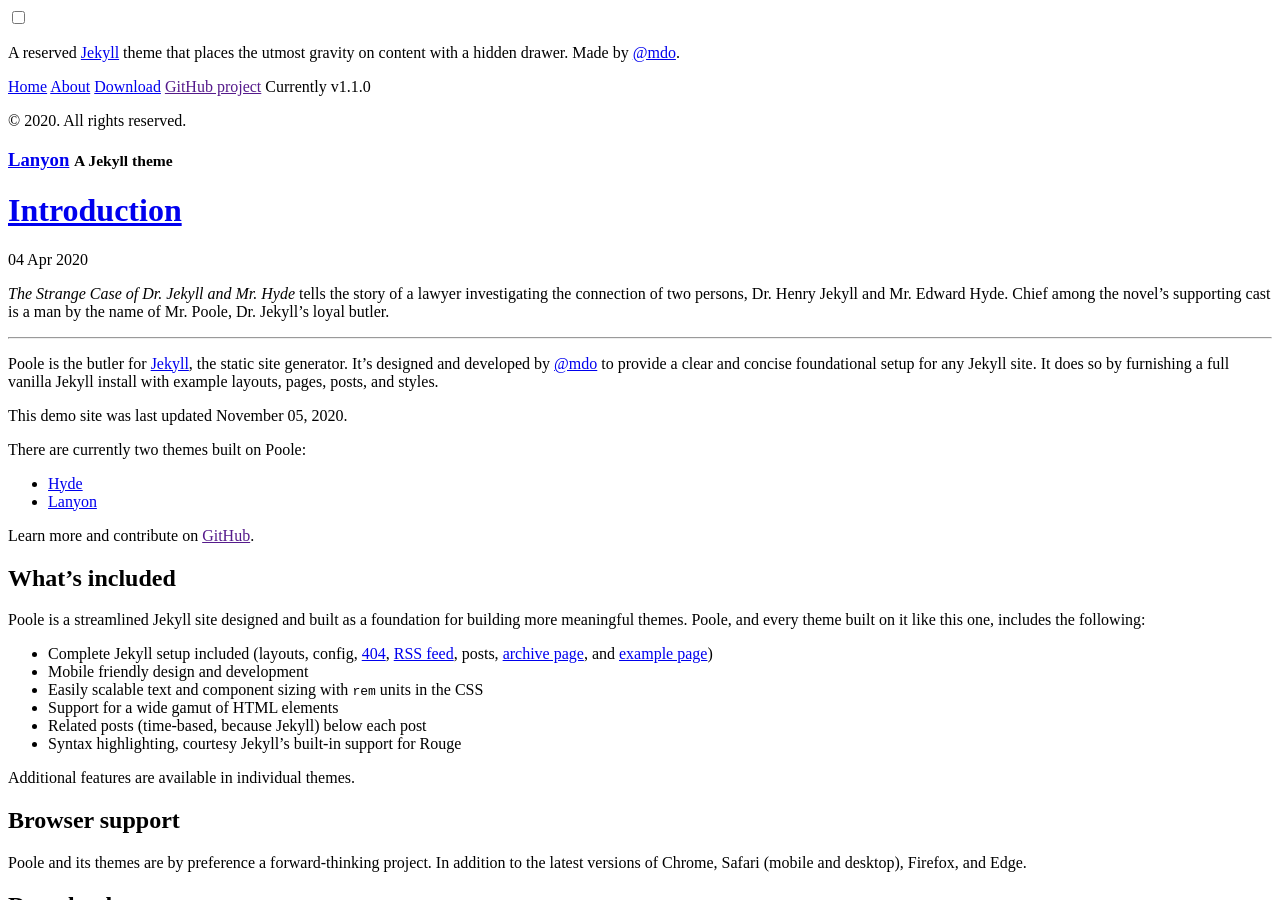
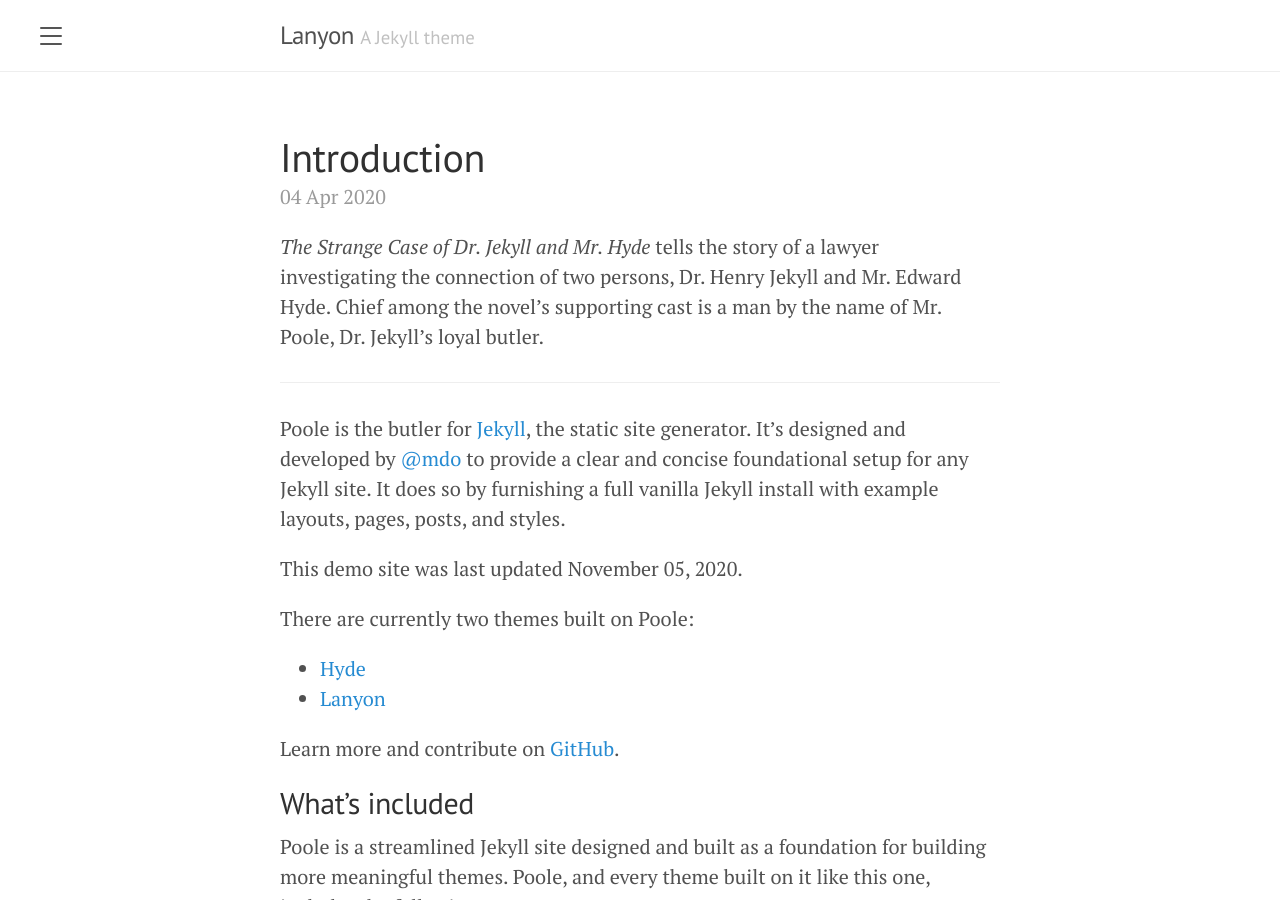
Before and after one commit to jaeh-lee/jaeh-lee.github.io, a Jekyll site: the page built from index.html, in a window 1280 px wide and 900 px high. Built offline with Jekyll 4.4.1, drawn with Linux system fonts in a browser that asks for light colours; the list of posts is cut into pages by our own code; part of the change alters nothing that is shown.

Commit message:
Update _config.yml

```diff
--- a/_config.yml
+++ b/_config.yml
@@ -3,7 +3,7 @@ title:               Lanyon
 tagline:             'A Jekyll theme'
 description:         'A reserved <a href="https://jekyllrb.com" target="_blank">Jekyll</a> theme that places the utmost gravity on content with a hidden drawer. Made by <a href="https://twitter.com/mdo" target="_blank">@mdo</a>.'
 url:                 https://jaeh-lee.github.io
-baseurl:             'https://jaeh-lee.github.io/'
+baseurl:             ''
 paginate:            5
 permalink:           pretty
 
```
